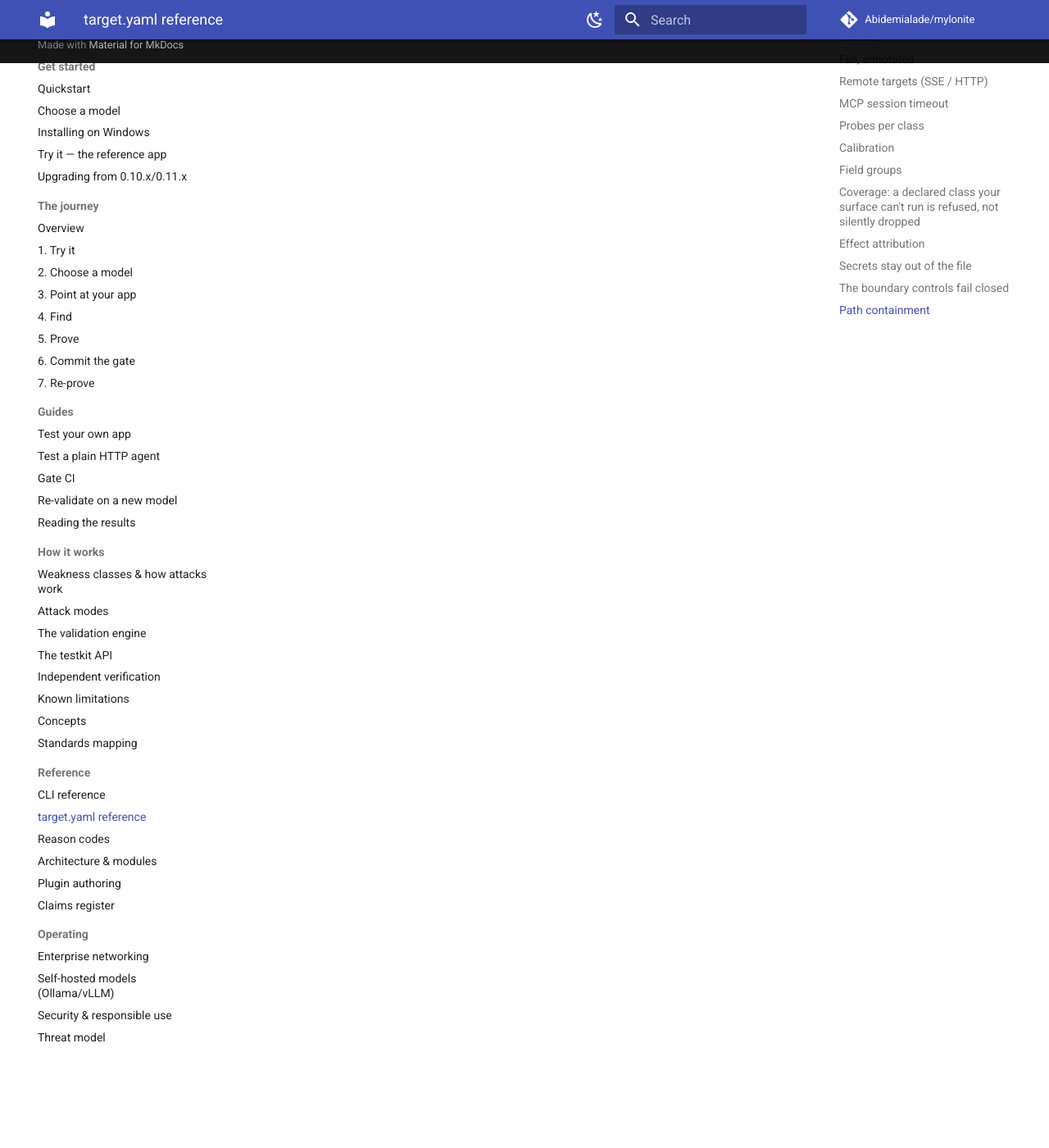
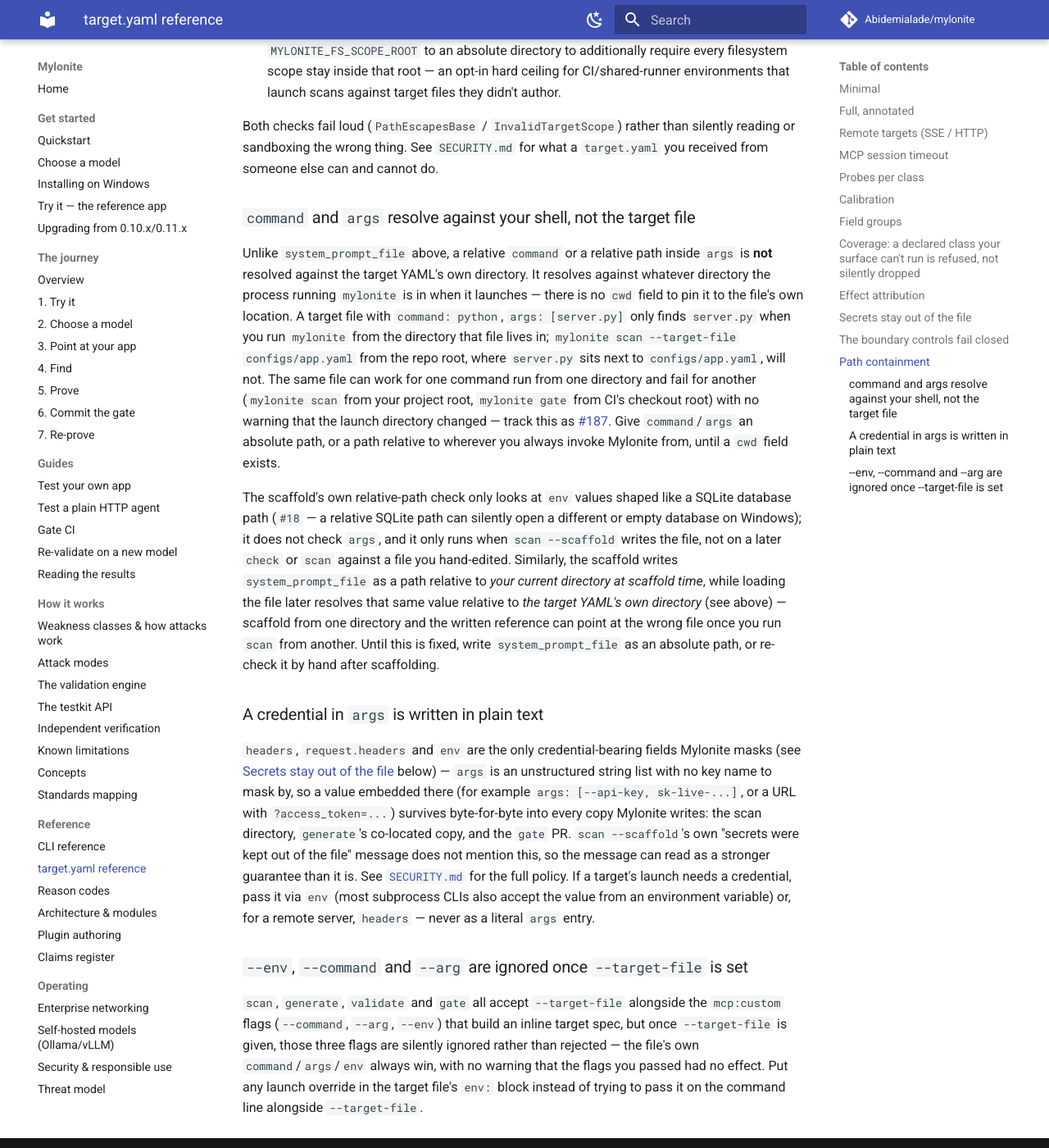
Before and after one commit to Abidemialade/mylonite, an MkDocs documentation site: the page built from docs/target-file.md, in a window 1280 px wide and 1400 px high, scrolled down 13804 px. Shown: the whole window at 82% size. Built offline with MkDocs 1.6.1 and Material for MkDocs 9.7.7, drawn with Linux system fonts in a browser that asks for light colours; comment, search, counter and statistics services are not loaded; some of the changed text lies outside the part shown.

Commit message:
docs(target-file): document the cwd, path and credential-in-args gaps
target.yaml's own reference page did not say that command/args resolve
against the caller's current directory rather than the file's own directory
(unlike system_prompt_file), that the scaffold's relative-path check only
covers env and only runs at scaffold time, that a scaffolded
system_prompt_file can point at the wrong file once scan/gate run from
another directory, that a credential in args is never masked, or that
--env/--command/--arg are silently dropped once --target-file is set. All
five are real, current behaviour (see #183, #187, #210); this records them
accurately rather than fixing them. The worked secrets example also gets a
PowerShell form to match the rest of the page.

Co-Authored-By: Claude Sonnet 5 <noreply@anthropic.com>
Signed-off-by: Abidemi Alade <bidexalade123@gmail.com>

````diff
--- a/docs/target-file.md
+++ b/docs/target-file.md
@@ -510,15 +510,26 @@ expansion for its own fixed variable, `GITHUB_PERSONAL_ACCESS_TOKEN` — see
 
 Set each variable to the real value in the shell that runs Mylonite, then use the file:
 
+On Linux / macOS (bash):
+
 ```bash
 export MYLONITE_TARGET_ENV_GITHUB_TOKEN='ghp_...'
 mylonite scan --target-file app.yaml --dry-run
 ```
 
+On Windows (PowerShell):
+
+```powershell
+$env:MYLONITE_TARGET_ENV_GITHUB_TOKEN = 'ghp_...'
+mylonite scan --target-file app.yaml --dry-run
+```
+
 To keep the values in a `.env` file instead, load it into your shell first
 (`set -a; . ./.env; set +a` in bash or zsh). Mylonite's own `--env-file` flag reads only
-provider API-key names, so it does not pick these up. In CI, set them as secrets on the
-job.
+recognised provider credential/config names (see [Choose a model](choose-a-model.md)) —
+not a `MYLONITE_TARGET_...` placeholder or a user-named token, both of which it drops
+with a warning rather than loading. In CI, set the target's own variables as secrets on
+the job.
 
 If a variable is unset, loading the file stops with exit code 2 and names the variable,
 the key it holds and the `export` line to run. Mylonite never starts your server with an
@@ -614,3 +625,52 @@ filesystem path, and both are contained, not just shape-checked:
 Both checks fail loud (`PathEscapesBase` / `InvalidTargetScope`) rather than silently
 reading or sandboxing the wrong thing. See `SECURITY.md` for what a `target.yaml` you
 received from someone else can and cannot do.
+
+### `command` and `args` resolve against your shell, not the target file
+
+Unlike `system_prompt_file` above, a relative `command` or a relative path inside `args`
+is **not** resolved against the target YAML's own directory. It resolves against
+whatever directory the process running `mylonite` is in when it launches — there is no
+`cwd` field to pin it to the file's own location. A target file with `command: python`,
+`args: [server.py]` only finds `server.py` when you run `mylonite` from the directory that
+file lives in; `mylonite scan --target-file configs/app.yaml` from the repo root, where
+`server.py` sits next to `configs/app.yaml`, will not. The same file can work for one
+command run from one directory and fail for another (`mylonite scan` from your project
+root, `mylonite gate` from CI's checkout root) with no warning that the launch directory
+changed — track this as [#187](https://github.com/Abidemialade/mylonite/issues/187). Give
+`command`/`args` an absolute path, or a path relative to wherever you always invoke
+Mylonite from, until a `cwd` field exists.
+
+The scaffold's own relative-path check only looks at `env` values shaped like a SQLite
+database path (`#18` — a relative SQLite path can silently open a different or empty
+database on Windows); it does not check `args`, and it only runs when `scan --scaffold`
+writes the file, not on a later `check` or `scan` against a file you hand-edited.
+Similarly, the scaffold writes `system_prompt_file` as a path relative to *your current
+directory at scaffold time*, while loading the file later resolves that same value
+relative to *the target YAML's own directory* (see above) — scaffold from one directory
+and the written reference can point at the wrong file once you run `scan` from another.
+Until this is fixed, write `system_prompt_file` as an absolute path, or re-check it by
+hand after scaffolding.
+
+### A credential in `args` is written in plain text
+
+`headers`, `request.headers` and `env` are the only credential-bearing fields Mylonite
+masks (see [Secrets stay out of the file](#secrets-stay-out-of-the-file) below) — `args` is
+an unstructured string list with no key name to mask by, so a value embedded there (for
+example `args: [--api-key, sk-live-...]`, or a URL with `?access_token=...`) survives
+byte-for-byte into every copy Mylonite writes: the scan directory, `generate`'s co-located
+copy, and the `gate` PR. `scan --scaffold`'s own "secrets were kept out of the file"
+message does not mention this, so the message can read as a stronger guarantee than it
+is. See [`SECURITY.md`](https://github.com/Abidemialade/mylonite/blob/main/SECURITY.md)
+for the full policy. If a target's launch needs a credential, pass it via `env` (most
+subprocess CLIs also accept the value from an environment variable) or, for a remote
+server, `headers` — never as a literal `args` entry.
+
+### `--env`, `--command` and `--arg` are ignored once `--target-file` is set
+
+`scan`, `generate`, `validate` and `gate` all accept `--target-file` alongside the
+`mcp:custom` flags (`--command`, `--arg`, `--env`) that build an inline target spec, but
+once `--target-file` is given, those three flags are silently ignored rather than
+rejected — the file's own `command`/`args`/`env` always win, with no warning that the
+flags you passed had no effect. Put any launch override in the target file's `env:`
+block instead of trying to pass it on the command line alongside `--target-file`.
````
Also changed, not shown: other parts of docs/target-file.md (+1 -1 lines).
